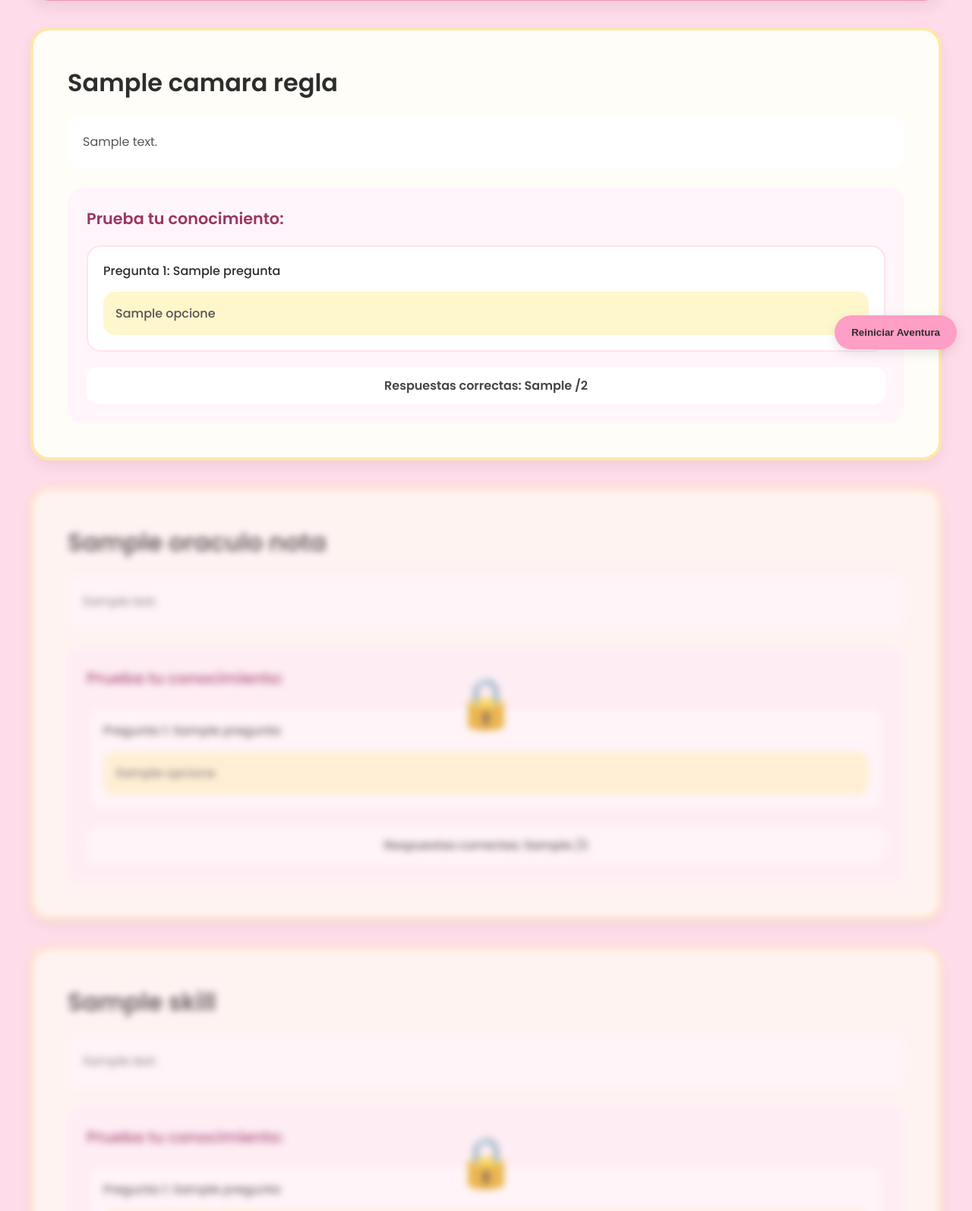
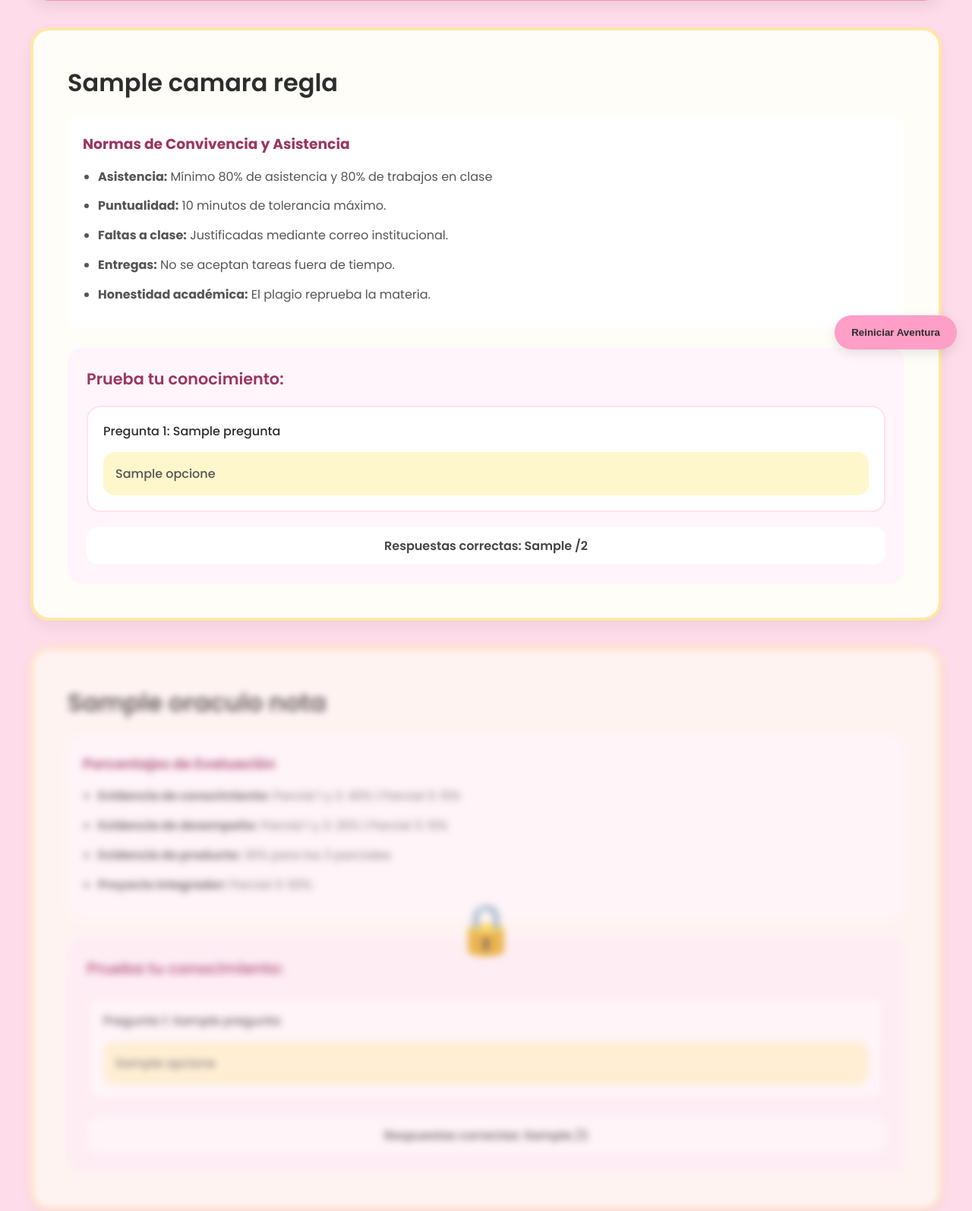
Before and after one commit to ddcdltg/ProgramacionMovil, a Flask app: template templates/index.html in a window 1280 px wide. Shown: the part 320-1914 px from the top of the page at 76% size. Run offline with Flask 3, Linux system fonts and the light colour scheme; the template is opened without the code that fills it: most values are stand-ins (such as "Sample title", 1, 10 or a date in 2020).

Commit message:
Separar html de python

```diff
--- a/app.py
+++ b/app.py
@@ -12,138 +12,103 @@ app.secret_key = 'aventura-programacion-movil'
 # Diccionario que contiene todo el contenido de la materia
 # Está dividido en 4 secciones principales
 CONTENIDO = {
-    # Primera sección: Reglas de la materia
+
     "camara_reglas": {
+
         "titulo": "La Cámara de las Reglas",
-        "contenido": """
-        <h3>Normas de Convivencia y Asistencia</h3>
-        <ul>
-            <li><strong>Asistencia:</strong> Mínimo 80% de asistencia y 80% de trabajos en clase</li>
-            <li><strong>Puntualidad:</strong> 10 minutos de tolerancia máximo. Si el alumno llega después de este tiempo puede permanecer en la clase, pero no se tomará la asistencia</li>
-            <li><strong>Faltas a clase:</strong> Las faltas deberán estar justificadas mediante el correo institucional con un plazo máximo de 24 horas posteriores a la hora de falta en clase mediante correo del tutor (a)</li>
-            <li><strong>Entregas:</strong> Las tareas y trabajos deberán subirlas al Classroom de forma individual y no se recibirán de manera extemporánea. La demora de un trabajo o tarea sin justificante y/o con justificante fuera del límite no se aceptan.</li>
-            <li><strong>Honestidad académica:</strong> El plagio o copia de trabajos y/o exámenes, será condicionado a reprobar a la asignatura y se reportará al área correspondiente. Cualquier deshonestidad académica será sancionada reprobando el parcial sin derecho a examen final</li>
-        </ul>
-        """,
-        # Lista de preguntas para evaluar esta sección
-        # Cada pregunta tiene: texto, opciones de respuesta y el índice de la respuesta correcta
+
         "preguntas": [
+
             {
                 "pregunta": "¿Cuál es el porcentaje mínimo de asistencia requerido?",
                 "opciones": ["70%", "80%", "90%", "100%"],
-                "correcta": 1  # La respuesta correcta es la opción en índice 1 (80%)
+                "correcta": 1
             },
+
             {
                 "pregunta": "¿Cuántos minutos de tolerancia hay para llegar a clase?",
-                "opciones": ["5 minutos", "10 minutos", "15 minutos", "No hay tolerancia"],
-                "correcta": 1  # La respuesta correcta es la opción en índice 1 (10 minutos)
+                "opciones": [
+                    "5 minutos",
+                    "10 minutos",
+                    "15 minutos",
+                    "No hay tolerancia"
+                ],
+                "correcta": 1
             }
         ]
     },
 
-    # Segunda sección: Sistema de evaluación
     "oraculo_notas": {
+
         "titulo": "El Oráculo de las Notas",
-        "contenido": """
-        <h3>Porcentajes de Evaluación</h3>
-        <ul>
-            <li><strong>Evidencia de conocimiento:</strong> Parcial 1 y 2: 40% | Parcial 3: 10% </li>
-            <li><strong>Evidencia de desempeño:</strong> Parcial 1 y 2: 20% | Parcial 3: 10% </li>
-            <li><strong>Evidencia de producto:</strong> 30% para los 3 parciales </li>
-            <li><strong>Proyecto Integrador:</strong> Parcial 1 y 2: 10% | Parcial 3: 50% </li>
-        </ul>
-        """,
+
         "preguntas": [
+
             {
                 "pregunta": "¿Qué porcentaje vale el Proyecto Integrador en el Parcial 3?",
                 "opciones": ["20%", "30%", "40%", "50%"],
-                "correcta": 3  # Índice 3 = 50%
+                "correcta": 3
             },
+
             {
                 "pregunta": "¿Qué porcentaje vale la Evidencia de desempeño en los primeros dos parciales?",
                 "opciones": ["20%", "30%", "40%", "50%"],
-                "correcta": 0  # Índice 0 = 20%
+                "correcta": 0
             }
         ]
     },
 
-    # Tercera sección: Objetivos de la materia
     "skills": {
+
         "titulo": "Skills a Desbloquear",
-        "contenido": """
-        <h3>Objetivo General</h3>
-        <p>Desarrollará aplicaciones móviles mediante lenguajes de programación, entornos de
-        desarrollo, diseño de interfaces de usuario, arquitecturas, patrones de diseño y herramientas de
-        programación móvil</p>
 
-        <h3>Objetivo Particular</h3>
-        <ul>
-            <li>Soluciones tecnológicas multiplataforma de software web y móvil utilizando programación
-            orientada a objetos, frameworks, bases de datos, estándares de calidad y diseño</li>
-        </ul>
-        """,
         "preguntas": [
+
             {
                 "pregunta": "¿Cuál es una de las herramientas que se estudiarán para brindar soluciones tecnológicas?",
-                "opciones": ["Navegadores", "De comunicación", "Base de Datos", "Compresor de archivos"],
-                "correcta": 2  # Índice 2 = Base de Datos
+                "opciones": [
+                    "Navegadores",
+                    "De comunicación",
+                    "Base de Datos",
+                    "Compresor de archivos"
+                ],
+                "correcta": 2
             },
+
             {
                 "pregunta": "¿Cuál de los siguientes elementos forma parte esencial del proceso de desarrollo de aplicaciones móviles?",
-                "opciones": ["Patrones de diseño", "Microsoft Excel", "Adobe Photoshop", "Ninguna"],
-                "correcta": 0  # Índice 0 = Patrones de diseño
+                "opciones": [
+                    "Patrones de diseño",
+                    "Microsoft Excel",
+                    "Adobe Photoshop",
+                    "Ninguna"
+                ],
+                "correcta": 0
             }
         ]
     },
 
-    # Cuarta sección: Calendario del cuatrimestre
     "linea_tiempo": {
+
         "titulo": "La Línea del Tiempo",
-        "contenido": """
-        <h3>Fechas Clave del Cuatrimestre</h3>
-        <table style="width:100%; border-collapse: collapse;">
-            <tr style="background-color: #f0f0f0;">
-                <th style="padding: 10px; border: 1px solid #ddd;">Fecha</th>
-                <th style="padding: 10px; border: 1px solid #ddd;">Evento</th>
-            </tr>
-            <tr>
-                <td style="padding: 10px; border: 1px solid #ddd;">01 de junio del 2026</td>
-                <td style="padding: 10px; border: 1px solid #ddd;">Primer exámen parcial</td>
-            </tr>
-            <tr>
-                <td style="padding: 10px; border: 1px solid #ddd;">06 de julio del 2026</td>
-                <td style="padding: 10px; border: 1px solid #ddd;">Segundo exámen parcial</td>
-            </tr>
-            <tr>
-                <td style="padding: 10px; border: 1px solid #ddd;">10 de agosto del 2026</td>
-                <td style="padding: 10px; border: 1px solid #ddd;">Tercer exámen parcial</td>
-            </tr>
-            <tr>
-                <td style="padding: 10px; border: 1px solid #ddd;">17 de agosto del 2026</td>
-                <td style="padding: 10px; border: 1px solid #ddd;">Exámen FINAL (por si reprobaste algún parcial :( )</td>
-            </tr>
-             <tr>
-                <td style="padding: 10px; border: 1px solid #ddd;">20 de agosto del 2026</td>
-                <td style="padding: 10px; border: 1px solid #ddd;">Fin del cuatrimestre</td>
-            </tr>
-        </table>
-        <ul>
-            <li>Intenta estar atento a las fechas importantes y esfuerzate por no reprobar :D </li>
-        </ul>
-        <ul>
-            <li>! Para poder tener derecho a examen FINAL, debes tener al menos un parcial aprobado en la materia</li>
-        </ul>
-        """,
+
         "preguntas": [
+
             {
                 "pregunta": "¿Cuántos exámenes parciales son?",
                 "opciones": ["1", "3", "4", "5"],
-                "correcta": 1  # Índice 1 = 3
+                "correcta": 1
             },
+
             {
                 "pregunta": "¿Qué día es el primer exámen parcial?",
-                "opciones": ["01 de junio", "05 de junio", "20 de julio", "01 de agosto"],
-                "correcta": 0  # Índice 0 = 01 de junio
+                "opciones": [
+                    "01 de junio",
+                    "05 de junio",
+                    "20 de julio",
+                    "01 de agosto"
+                ],
+                "correcta": 0
             }
         ]
     }
--- a/templates/index.html
+++ b/templates/index.html
@@ -74,9 +74,128 @@
             <!-- CONTENIDO -->
             <div class="contenido">
 
-                {{ contenido[seccion].contenido | safe }}
+            {% if seccion == 'camara_reglas' %}
 
-            </div>
+            <h3>Normas de Convivencia y Asistencia</h3>
+
+            <ul>
+
+                <li>
+                    <strong>Asistencia:</strong>
+                    Mínimo 80% de asistencia y 80% de trabajos en clase
+                </li>
+
+                <li>
+                    <strong>Puntualidad:</strong>
+                    10 minutos de tolerancia máximo.
+                </li>
+
+                <li>
+                    <strong>Faltas a clase:</strong>
+                    Justificadas mediante correo institucional.
+                </li>
+
+                <li>
+                    <strong>Entregas:</strong>
+                    No se aceptan tareas fuera de tiempo.
+                </li>
+
+                <li>
+                    <strong>Honestidad académica:</strong>
+                    El plagio reprueba la materia.
+                </li>
+
+            </ul>
+
+            {% elif seccion == 'oraculo_notas' %}
+
+            <h3>Porcentajes de Evaluación</h3>
+
+            <ul>
+
+                <li>
+                    <strong>Evidencia de conocimiento:</strong>
+                    Parcial 1 y 2: 40% | Parcial 3: 10%
+                </li>
+
+                <li>
+                    <strong>Evidencia de desempeño:</strong>
+                    Parcial 1 y 2: 20% | Parcial 3: 10%
+                </li>
+
+                <li>
+                    <strong>Evidencia de producto:</strong>
+                    30% para los 3 parciales
+                </li>
+
+                <li>
+                    <strong>Proyecto Integrador:</strong>
+                    Parcial 3: 50%
+                </li>
+
+            </ul>
+
+            {% elif seccion == 'skills' %}
+
+            <h3>Objetivo General</h3>
+
+            <p>
+                Desarrollará aplicaciones móviles mediante lenguajes
+                de programación y herramientas móviles.
+            </p>
+
+            <h3>Objetivo Particular</h3>
+
+            <ul>
+
+                <li>
+                    Soluciones multiplataforma usando programación
+                    orientada a objetos, frameworks y bases de datos.
+                </li>
+
+            </ul>
+
+            {% elif seccion == 'linea_tiempo' %}
+
+            <h3>Fechas Clave del Cuatrimestre</h3>
+
+            <table style="width:100%; border-collapse: collapse;">
+
+                <tr>
+                    <th>Fecha</th>
+                    <th>Evento</th>
+                </tr>
+
+                <tr>
+                    <td>01 de junio del 2026</td>
+                    <td>Primer exámen parcial</td>
+                </tr>
+
+                <tr>
+                    <td>06 de julio del 2026</td>
+                    <td>Segundo exámen parcial</td>
+                </tr>
+
+                <tr>
+                    <td>10 de agosto del 2026</td>
+                    <td>Tercer exámen parcial</td>
+                </tr>
+
+                <tr>
+                    <td>17 de agosto del 2026</td>
+                    <td>Exámen FINAL</td>
+                </tr>
+
+                <tr>
+                    <td>20 de agosto del 2026</td>
+                    <td>Fin del cuatrimestre</td>
+                </tr>
+
+            </table>
+
+            {% endif %}
+
+        </div>
 
             <!-- PREGUNTAS -->
             <div class="preguntas">
```
